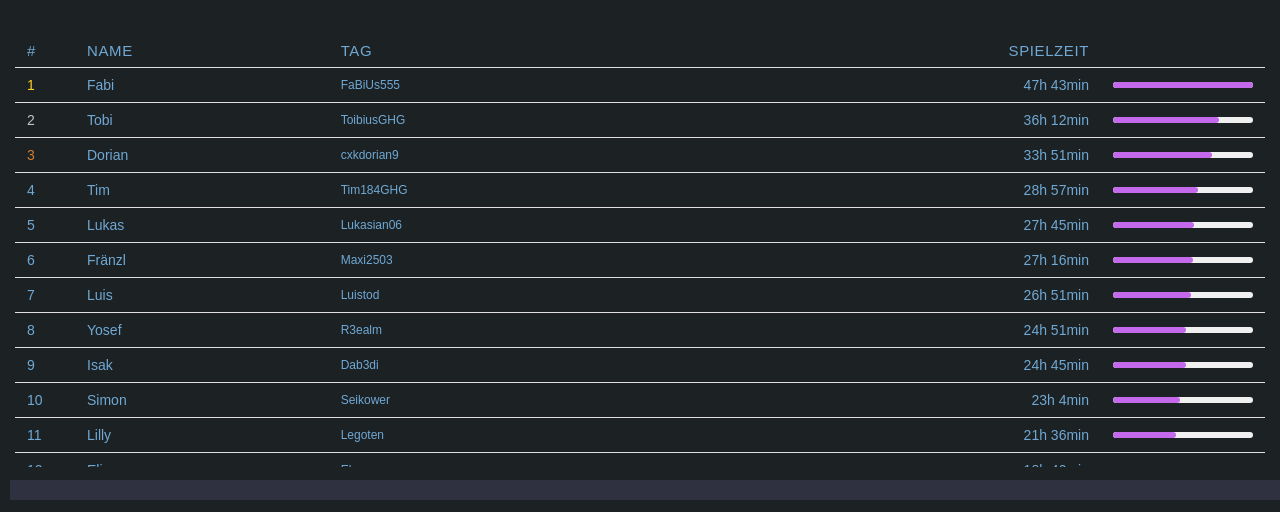
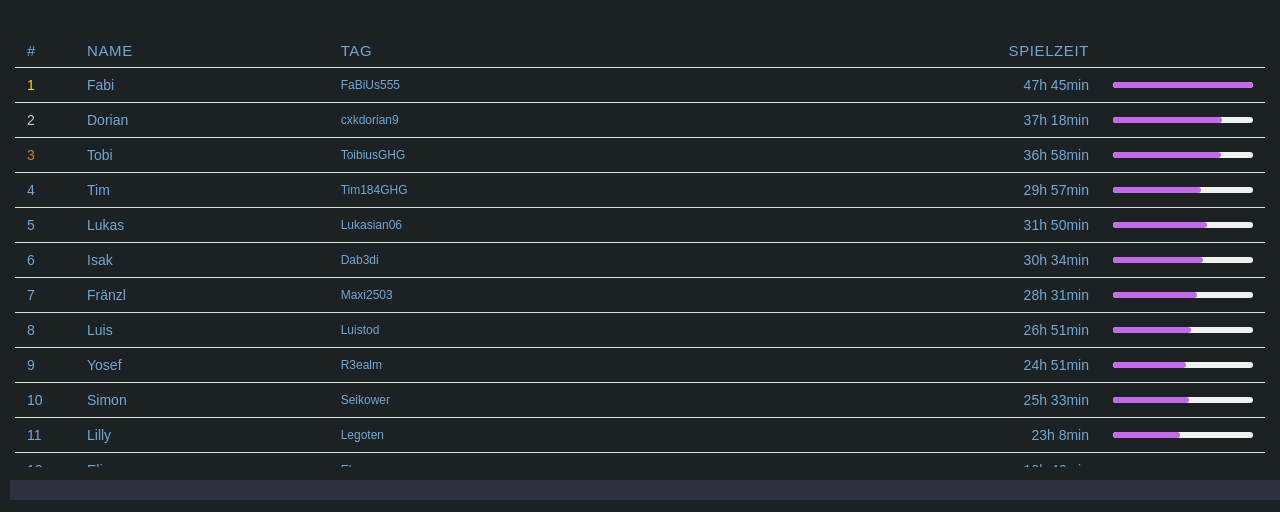
Before and after one commit to Lukasian60/Minecraft-Server, a plain HTML site: page rangliste.html in a window 1280 px wide. Shown: the part 288-800 px from the top of the page. Drawn offline with Linux system fonts and the light colour scheme.

Commit message:
Add files via upload

```diff
--- a/rangliste.html
+++ b/rangliste.html
@@ -44,22 +44,22 @@
 
 <script>
   const data = [
-    { name: "Fabi",     tag: "FaBiUs555",          mins: 47*60+43 },
-    { name: "Tobi",     tag: "ToibiusGHG",         mins: 36*60+12 },
-    { name: "Dorian",   tag: "cxkdorian9",         mins: 33*60+51 },
-    { name: "Tim",      tag: "Tim184GHG",          mins: 28*60+57 },
-    { name: "Lukas",    tag: "Lukasian06",         mins: 27*60+45 },
-    { name: "Fränzl",   tag: "Maxi2503",           mins: 27*60+16 },
+    { name: "Fabi",     tag: "FaBiUs555",          mins: 47*60+45 },
+    { name: "Dorian",   tag: "cxkdorian9",         mins: 37*60+18 },
+    { name: "Tobi",     tag: "ToibiusGHG",         mins: 36*60+58 },
+    { name: "Tim",      tag: "Tim184GHG",          mins: 29*60+57 },
+    { name: "Lukas",    tag: "Lukasian06",         mins: 31*60+50 },
+    { name: "Isak",     tag: "Dab3di",             mins: 30*60+34 },
+    { name: "Fränzl",   tag: "Maxi2503",           mins: 28*60+31 },
     { name: "Luis",     tag: "Luistod",            mins: 26*60+51 },
     { name: "Yosef",    tag: "R3ealm",             mins: 24*60+51 },
-    { name: "Isak",     tag: "Dab3di",             mins: 24*60+45 },
-    { name: "Simon",    tag: "Seikower",           mins: 23*60+4  },
-    { name: "Lilly",    tag: "Legoten",            mins: 21*60+36 },
-    { name: "Elias",    tag: "Eleasyy",            mins: 18*60+40 },
+    { name: "Simon",    tag: "Seikower",           mins: 25*60+33 },
+    { name: "Lilly",    tag: "Legoten",            mins: 23*60+8  },
+    { name: "Elias",    tag: "Eleasyy",            mins: 19*60+46 },
     { name: "Alex",     tag: "TiredArrow65776",    mins: 11*60+33 },
-    { name: "Isabella", tag: "ISABELLAIA",         mins: 11*60+32 },
-    { name: "Jan",      tag: "ASV13Jan",           mins: 6*60+50  },
-    { name: "Nati",     tag: "itan5968",           mins: 2*60+29  },
+    { name: "Isabella", tag: "ISABELLAIA",         mins: 11*60+43 },
+    { name: "Jan",      tag: "ASV13Jan",           mins: 9*60+40  },
+    { name: "Nati",     tag: "itan5968",           mins: 2*60+45  },
     { name: "Vivi",     tag: "Viv_2409",           mins: 17       },
     { name: "David",    tag: "Streifenh0rnchen",   mins: 0        },
     { name: "Helene",   tag: "helene138797",       mins: 0        },
@@ -90,7 +90,7 @@
     tbody.appendChild(tr);
   });
 </script>
-          <h4>- Die Rangliste ist stand 29.6.2026 17:20</h4>
+          <h4>- Die Rangliste ist stand 30.6.2026 18:47</h4>
 
         </main>
     </body>
--- a/style.css
+++ b/style.css
@@ -92,7 +92,7 @@ hr {
     margin-bottom: 15px;
     border-radius: 15px;
     float: left;
-    width: 350px;
+    width: 370px;
 
 }
 
```
